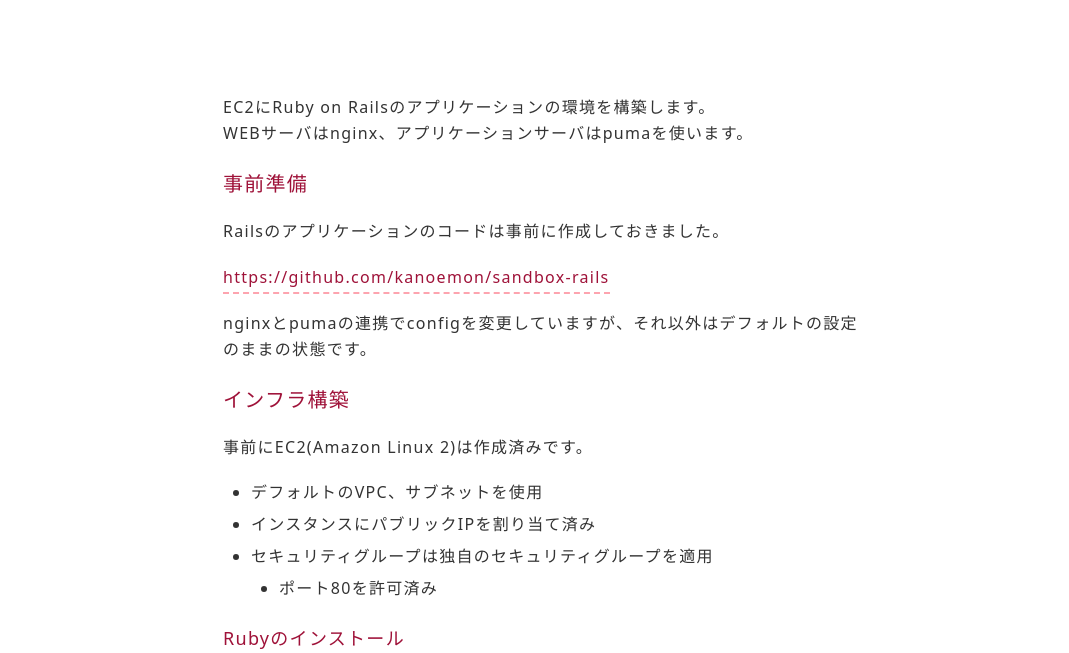
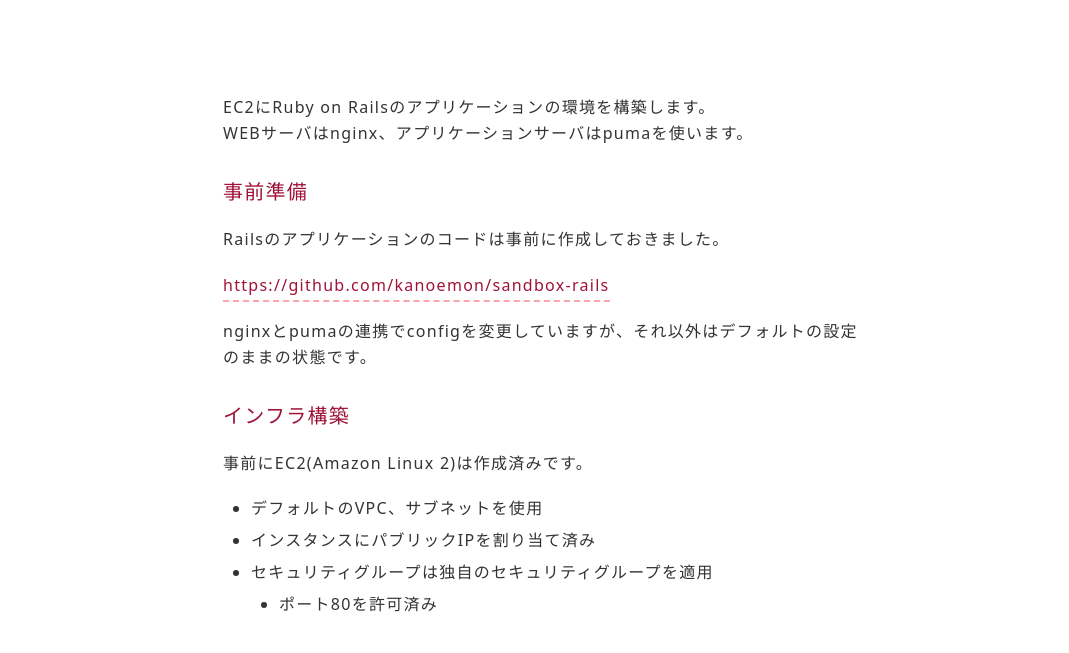
Before and after one commit to kanoemon/kanae.dev, an Astro site: page /posts/ec2-rails in a window 1280 px wide. Shown: the part 298-951 px from the top of the page, without its empty margins (97-1166 px from the left). Built offline with nearby package versions, Linux system fonts and the light colour scheme; Astro itself is replaced by a stand-in of ours.

Commit message:
見出しのスタイル調整

```diff
--- a/src/layouts/PostLayout.astro
+++ b/src/layouts/PostLayout.astro
@@ -71,11 +71,15 @@
 
 <style>
 	section :global(h2) {
-		@apply text-xl text-rose-800 mt-6 mb-2.5;
+		@apply text-xl text-rose-800 mt-8 mb-2.5;
 	}
 
 	section :global(h3) {
-		@apply text-lg text-rose-800 mt-6 mb-2.5;
+		@apply text-lg text-rose-800 mt-8 mb-2.5;
+	}
+
+	section :global(h4) {
+		@apply text-lg mt-8 mb-2.5 font-semibold;
 	}
 
 	section :global(p) {
```
